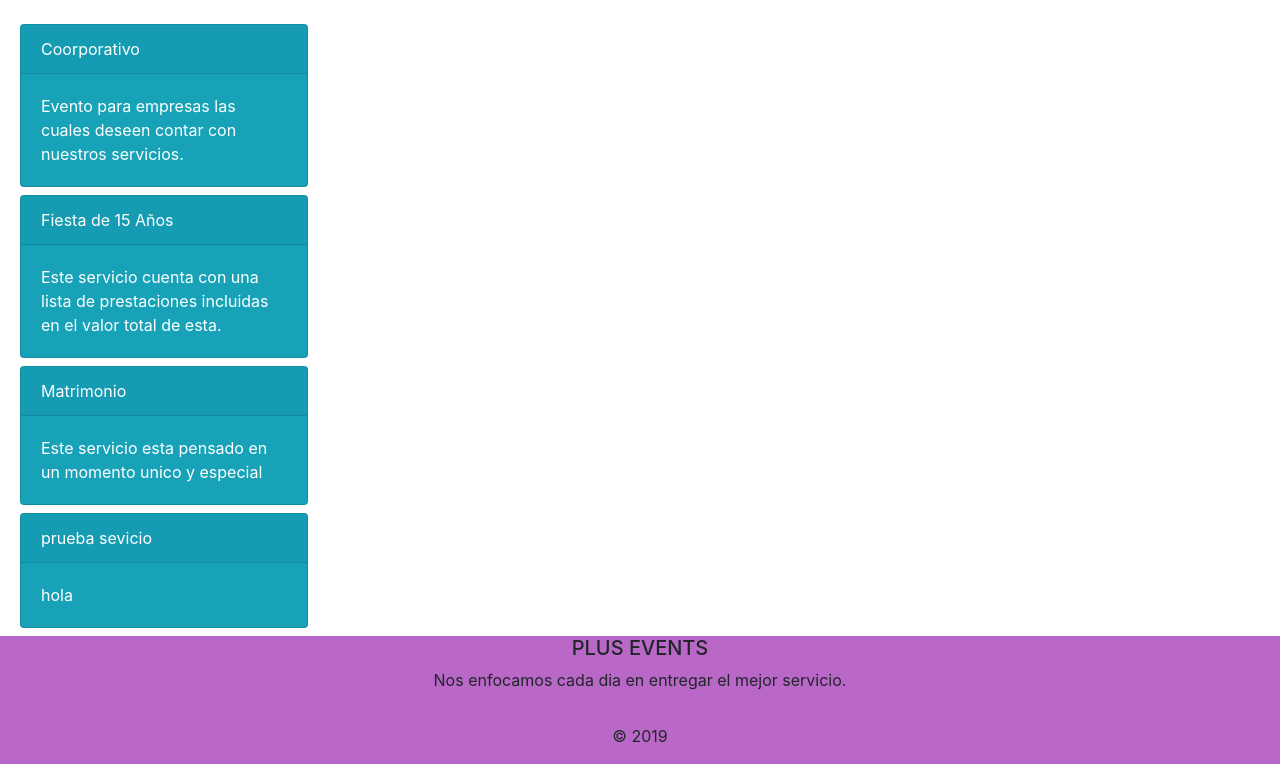
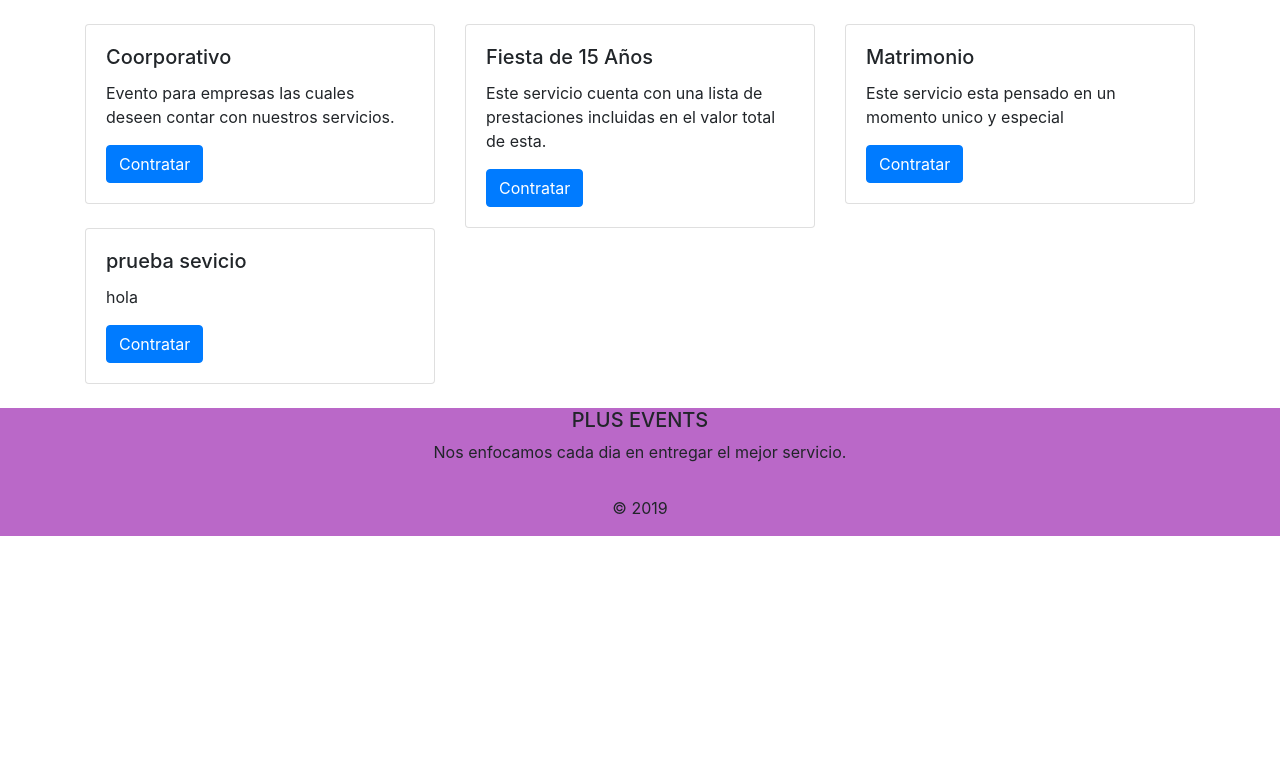
Before and after one commit to Patridiazr/PlusEvents, a Django app: page /productos/ in a window 1280 px wide. Shown: the part 96-860 px from the top of the page. After the commit the page ends 632 px from the top, so only its background shows below. Run offline with Django 3.2, Linux system fonts and the light colour scheme; data comes from the database, SQL or seed files in the repository; both versions use the stored data as it was after the commit; some libraries are stand-ins or nearby versions.

Commit message:
update eventos v2.0

```diff
--- a/registro/static/css/estilo.css
+++ b/registro/static/css/estilo.css
@@ -60,7 +60,9 @@ footer{
 }
 
 .carta {
-  margin-left: 20px !important;
+  margin: 0 auto;
+  float: none;
+
 }
 
 /* CONTACTO */
--- a/registro/templates/Contacto.html
+++ b/registro/templates/Contacto.html
@@ -24,9 +24,9 @@
             <li class="nav-item active">
               <a class="nav-link" href="{% url 'productos' %}">Eventos</a>
             </li>
-            <li class="nav-item active">
+            <!-- <li class="nav-item active">
               <a class="nav-link" href="{% url 'calendario' %}">Calendario</a>
-            </li>
+            </li> -->
             <li class="nav-item active">
               <a class="nav-link disabled" href="{% url 'contacto' %}">Contacto</a>
             </li>
--- a/registro/templates/administrador.html
+++ b/registro/templates/administrador.html
@@ -52,7 +52,7 @@
 <br>
 
 
-<!-- <button type="button" onclick="usu()">UsuariO  </button> -->
+
 
       <!-- LISTA DE USUARIOS-->
     <div class="container">
--- a/registro/templates/index.html
+++ b/registro/templates/index.html
@@ -72,7 +72,7 @@
               <h1 class="text-center" style=background-color:lightpink>Nuestra Vision</h1>
               <h5>Convertirnos en una empresa con un sistema innovador y no solo nacional, destacandonos por brindar</h5>
               <h5>un servicio de calidad. Queremos ser un modelo a imitar que se destaque por su compromiso , con el desarrollo de capital humano al interior del equipo de trabajo y de esta forma poder abordar cada vez mayores desafíos en nuestro rubro.</h5>
-            </div><br><br><br><br><br><br><br><br>
+            </div><br><br><br><br><br>
 <!-- Footer -->
 <footer class="footer" >
 
--- a/registro/templates/productos.html
+++ b/registro/templates/productos.html
@@ -51,17 +51,25 @@
 
       <!--Carta de productos-->
       {% if servicio %}
+      <div class="container">
+          <div class="row">
       {% for s in servicio %}
-      <div class="card text-white bg-info mb-2 carta" style="max-width: 18rem;">
-          <div class="card-header">{{s.nombre}}</div>
-          <div class="card-body">
-            <p class="card-text">{{s.descripcion}}</p>
-          </div>
-        </div>
+              <div class="col-md-4">
+                <div class="card">
+                  <div class="card-body">
+                    <h5 class="card-title">{{s.nombre}}</h5>
+                    <p class="card-text">{{s.descripcion}}</p>
+                    <a href="#" class="btn btn-primary">Contratar</a>
+                  </div>
+                </div>
+              </div>
       {% endfor %}
+    </div>
+  </div>
       {% else %}
         <h4>No existen registros de servicio</h4>
       {% endif %}
+      <br>
 
 
 
```
Also changed, not shown: db.sqlite3.
